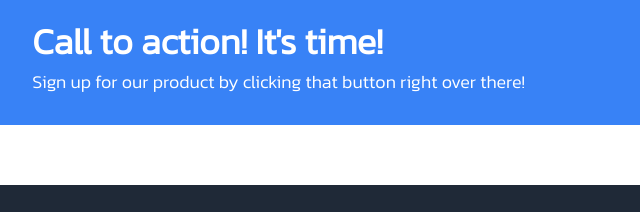
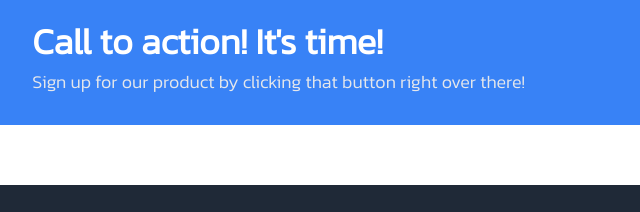
Before and after one commit to kevin-tackett/Odin-Landing-Page, a plain HTML site: page index.html in a window 1280 px wide. Shown: the part 1692-1904 px from the top of the page, 147-787 px from the left. Drawn offline with Linux system fonts and the light colour scheme.

```diff
--- a/style.css
+++ b/style.css
@@ -185,6 +185,10 @@ button {
     align-self: center;
 }
 
+.ab_text > p {
+    color: #E5E7EB;
+}
+
 .footer {
     background-color: #1F2937;
     color: white;
```
